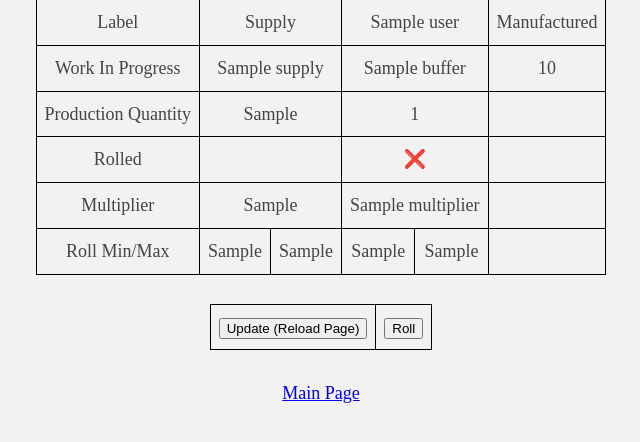
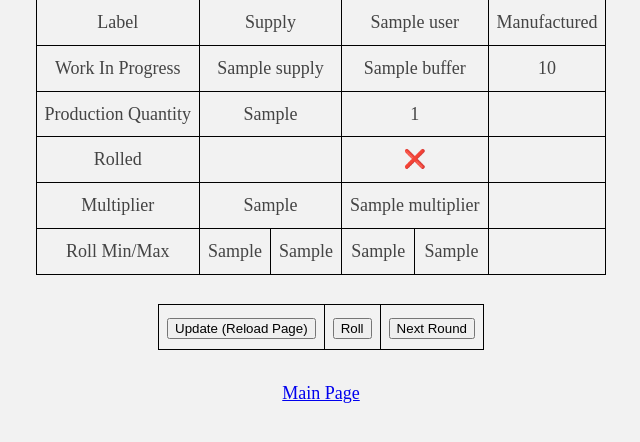
Before and after one commit to PA-DATA-GP/parade-of-trades, a Flask app: template templates/player.html in a window 1280 px wide. Shown: the part 258-700 px from the top of the page, without its empty margins (319-959 px from the left). Run offline with Flask 2, Linux system fonts and the light colour scheme; the template is opened without the code that fills it: most values are stand-ins (such as "Sample title", 1, 10 or a date in 2020).

Commit message:
let player roll

```diff
--- a/game.py
+++ b/game.py
@@ -42,6 +42,7 @@ class Game:
 		ret['end_amount'] = self.end_amount
 		ret['step_num'] = self.step_num
 		ret['workers'] = [wrk.get_status() for wrk in self.workers]
+		ret['all_rolled'] = all([wrk.rolled for wrk in self.workers])
 		return ret
 
 	def step(self):
--- a/main.py
+++ b/main.py
@@ -243,10 +243,32 @@ def roll_self():
 
     if request.method == 'POST':
         game.workers_dict[request.cookies['player_key']].roll()
+        return game_status(request.cookies['game_key'])
+    return redirect(make_response(redirect(url_for('index_page'))))
+
+@app.route('/api/player/next_step')
+def player_step():
+    game = get_game(request.cookies['game_key'])
+    if not game:
+        resp = make_response(redirect(url_for('index_page')))
+        # resp.delete_cookie('game_key')
+        # resp.delete_cookie('gm_key')
+        # resp.delete_cookie('player_key')
+        return resp
+
+    if request.cookies['player_key'] not in game.workers_dict:
+        resp = make_response(redirect(url_for('index_page')))
+        # resp.delete_cookie('game_key')
+        # resp.delete_cookie('gm_key')
+        # resp.delete_cookie('player_key')
+        return resp
+
+    if request.method == 'POST':
         if all([wrk.rolled for wrk in game.workers]):
             game.step()
         return game_status(request.cookies['game_key'])
     return redirect(make_response(redirect(url_for('index_page'))))
+
 
 @app.route('/api/game_status/<game_key>')
 def game_status(game_key):
--- a/static/js/update.js
+++ b/static/js/update.js
@@ -36,6 +36,15 @@ function update(jsonData) {
 	elem.innerHTML = jsonData.supply_multiplier;
 	elem = document.getElementById('round-num')
 	elem.innerHTML = "Round Number: " + (jsonData.step_num+1);
+	if (document.getElementById('round-button')) {
+		elem = document.getElementById('round-button');
+		if (jsonData.all_rolled) {
+			elem.style.display = 'hidden';
+		}
+		else {
+			elem.style.display = '';
+		}
+	}
 }
 
 function call_update() {
--- a/templates/player.html
+++ b/templates/player.html
@@ -88,6 +88,9 @@
 			<td>
 				<button onclick="roll_self()" name="btn">Roll</button>
 			</td>
+			<td>
+				<button onclick="next_step()" name="btn" id="round-button">Next Round</button>
+			</td>
 		</table>
         <br>
         <a href="/">Main Page</a>
@@ -101,6 +104,12 @@
 		credentials: 'same-origin'
 		}).then(call_update());
 	}
+	function next_step() {
+		fetch('/api/player/next_step', {
+		method: 'POST',
+		credentials: 'same-origin'
+		}).then(call_update());
+	}
 	const interval = setInterval(function() {
 		call_update();
 	}, 3000);
```
